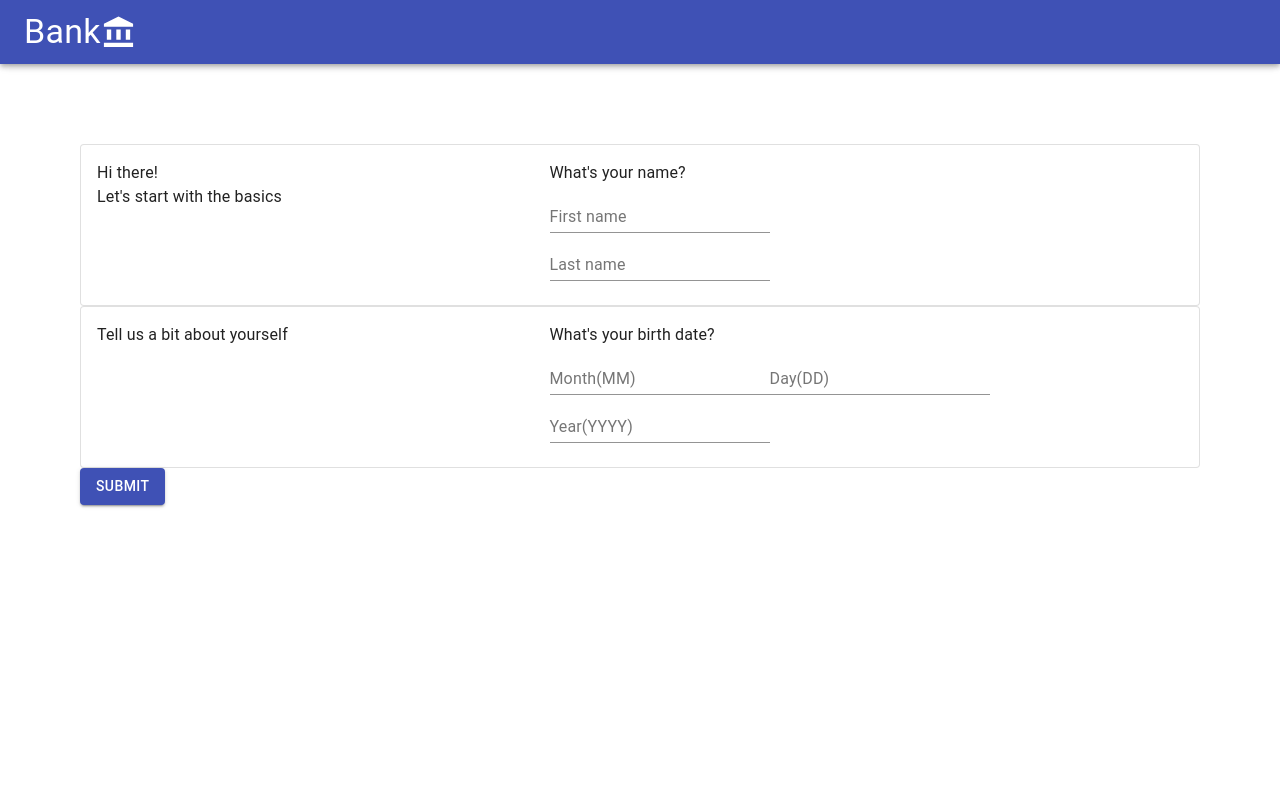
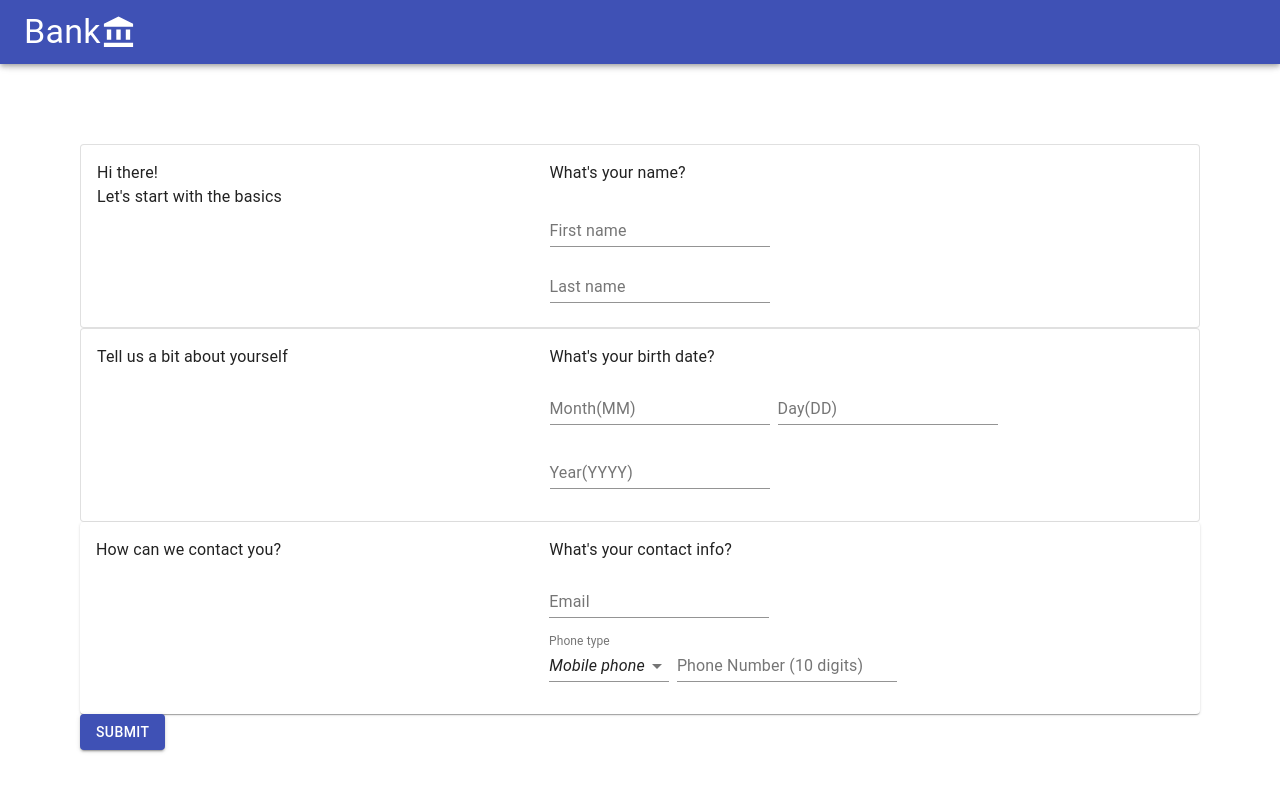
Before and after one commit to eugenehan94/React-Banking-Registration-MatUI-Formik, a React (Create React App) app: page /form in a window 1280 px wide. Shown: the top 792 px of the page. Built offline with nearby package versions, Linux system fonts and the light colour scheme.

Commit message:
added to form component

```diff
--- a/src/Pages/Form.js
+++ b/src/Pages/Form.js
@@ -5,7 +5,11 @@ import {
   Button,
   Card,
   CardContent,
+  FormControl,
   Grid,
+  MenuItem,
+  InputLabel,
+  Select,
   TextField,
   Typography,
 } from "@material-ui/core";
@@ -18,8 +22,14 @@ const useStyles = makeStyles((theme) => ({
     padding: theme.spacing(10),
     marginBottom: theme.spacing(10),
   },
+  inputMargin: {
+    marginTop: theme.spacing(1),
+    marginBottom: theme.spacing(1),
+    marginRight: theme.spacing(1),
+  },
 }));
-
+const phoneRegExp =
+  /^((\\+[1-9]{1,4}[ \\-]*)|(\\([0-9]{2,3}\\)[ \\-]*)|([0-9]{2,4})[ \\-]*)*?[0-9]{3,4}?[ \\-]*[0-9]{3,4}?$/;
 const validationSchema = yup.object({
   firstName: yup
     .string("Enter your first name")
@@ -42,13 +52,23 @@ const validationSchema = yup.object({
   birthYear: yup
     .number()
     .typeError("Must be a number")
-    .min(0, "Enter an appropriate year")
+    .min(1000, "Enter an appropriate year")
     .required("Birth year required"),
+  email: yup.string().email("Invalid email").required("Required"),
+  phone: yup
+    .string()
+    .matches(phoneRegExp, "Phone number is not valid")
+    .min(10)
+    .max(10)
+    .required("Required"),
 });
 
 const Form = () => {
   const classes = useStyles();
-
+  const [age, setAge] = React.useState("");
+  const handleChange = (event) => {
+    setAge(event.target.value);
+  };
   const formik = useFormik({
     initialValues: {
       firstName: "",
@@ -56,6 +76,8 @@ const Form = () => {
       birthMonth: "",
       birthDay: "",
       birthYear: "",
+      email: "",
+      phone: "",
     },
     validationSchema: validationSchema,
     onSubmit: (values) => {
@@ -76,8 +98,10 @@ const Form = () => {
                   <Typography>Let's start with the basics</Typography>
                 </Grid>
                 <Grid item xs={7}>
-                  <Typography>What's your name?</Typography>
+                  <Typography gutterBottom>What's your name?</Typography>
+                  <Box>
                     <TextField
+                      className={classes.inputMargin}
                       id="firstName"
                       name="firstName"
                       label="First name"
@@ -92,7 +116,8 @@ const Form = () => {
                         formik.touched.firstName && formik.errors.firstName
                       }
                     />
-                  <br />
+                  </Box>
+                  <Box>
                     <TextField
                       id="lastName"
                       name="lastName"
@@ -101,12 +126,14 @@ const Form = () => {
                       onChange={formik.handleChange}
                       onBlur={formik.handleBlur}
                       error={
-                      formik.touched.lastName && Boolean(formik.errors.lastName)
+                        formik.touched.lastName &&
+                        Boolean(formik.errors.lastName)
                       }
                       helperText={
                         formik.touched.lastName && formik.errors.lastName
                       }
                     />
+                  </Box>
                 </Grid>
               </Grid>
             </CardContent>
@@ -120,6 +147,7 @@ const Form = () => {
                 <Grid item xs={7}>
                   <Typography>What's your birth date?</Typography>
                   <TextField
+                    className={classes.inputMargin}
                     id="birthMonth"
                     name="birthMonth"
                     label="Month(MM)"
@@ -135,6 +163,7 @@ const Form = () => {
                     }
                   />
                   <TextField
+                    className={classes.inputMargin}
                     id="birthDay"
                     name="birthDay"
                     label="Day(DD)"
@@ -149,6 +178,7 @@ const Form = () => {
                     }
                   />
                   <TextField
+                    className={classes.inputMargin}
                     id="birthYear"
                     name="birthYear"
                     label="Year(YYYY)"
@@ -167,6 +197,67 @@ const Form = () => {
               </Grid>
             </CardContent>
           </Card>
+          <Card>
+            <CardContent>
+              <Grid container>
+                <Grid item xs={5}>
+                  <Typography>How can we contact you?</Typography>
+                </Grid>
+                <Grid item xs={7}>
+                  <Typography>What's your contact info?</Typography>
+                  <TextField
+                    className={classes.inputMargin}
+                    id="email"
+                    name="email"
+                    label="Email"
+                    value={formik.values.email}
+                    onChange={formik.handleChange}
+                    onBlur={formik.handleBlur}
+                    helperText={formik.touched.email && formik.errors.email}
+                    error={formik.touched.email && Boolean(formik.errors.email)}
+                  />
+                  <Box>
+                    <FormControl
+                      className={`${classes.formControl} ${classes.inputMargin}`}
+                    >
+                      <InputLabel
+                        shrink
+                        id="demo-simple-select-placeholder-label-label"
+                      >
+                        Phone type
+                      </InputLabel>
+                      <Select
+                        labelId="demo-simple-select-placeholder-label-label"
+                        id="demo-simple-select-placeholder-label"
+                        value={age}
+                        onChange={handleChange}
+                        displayEmpty
+                        className={classes.selectEmpty}
+                      >
+                        <MenuItem value="">
+                          <em>Mobile phone</em>
+                        </MenuItem>
+                        <MenuItem value={1}>Home phone</MenuItem>
+                      </Select>
+                    </FormControl>
+                    <TextField
+                      className={classes.inputMargin}
+                      id="phone"
+                      name="phone"
+                      label="Phone Number (10 digits)"
+                      value={formik.values.phone}
+                      onChange={formik.handleChange}
+                      onBlur={formik.handleBlur}
+                      helperText={formik.touched.phone && formik.errors.phone}
+                      error={
+                        formik.touched.phone && Boolean(formik.errors.phone)
+                      }
+                    />
+                  </Box>
+                </Grid>
+              </Grid>
+            </CardContent>
+          </Card>
           <Button type="submit" color="primary" variant="contained">
             Submit
           </Button>
```
Lines whose indentation alone changed are shown as unchanged.
